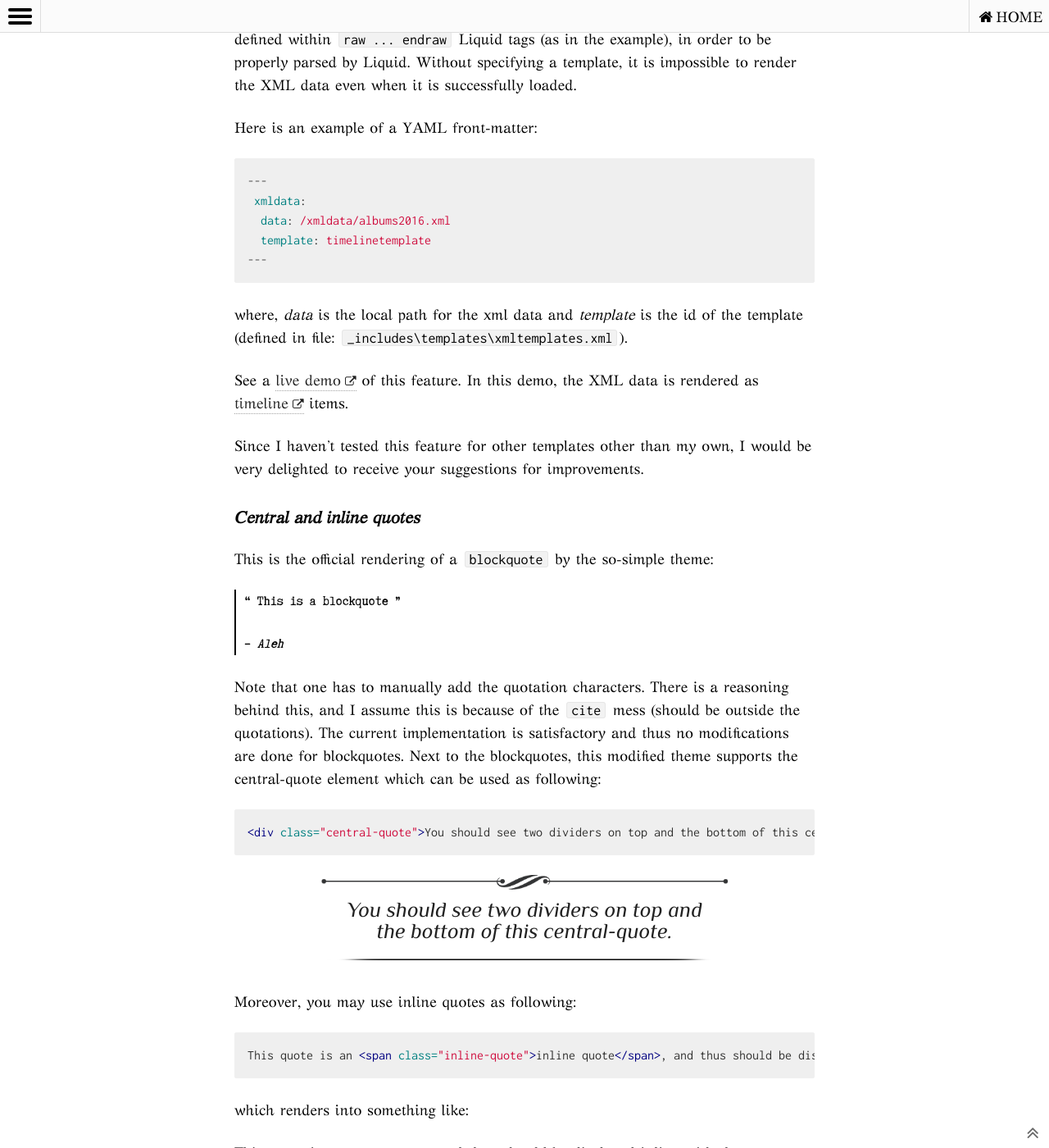
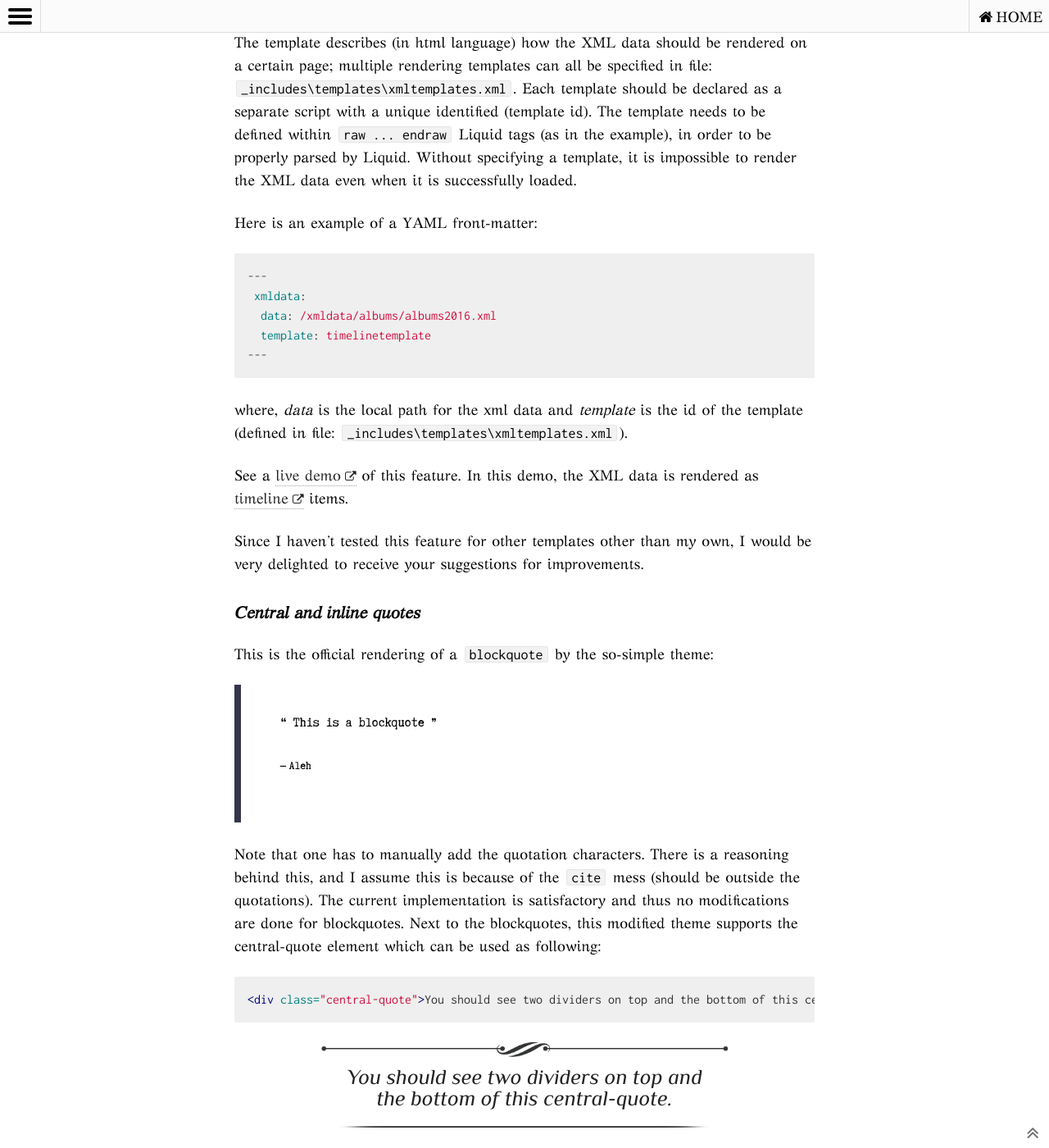
Before and after one commit to TheMicronaut/micronaut-theme, a Jekyll site: the page built from theme-setup/index.md, in a window 1280 px wide and 1400 px high, scrolled down 15593 px. Shown: the whole window at 82% size. Built offline with Jekyll 4.4.1, drawn with Linux system fonts in a browser that asks for light colours; nearby versions of some CDN libraries; formulas are drawn with MathJax 3.

Commit message:
sync quote formatting with original theme

````diff
--- a/_sass/_base.scss
+++ b/_sass/_base.scss
@@ -238,31 +238,26 @@ table {
 
 blockquote {
 	font-family: $quote-font;
-	//font-style: italic;
 	@include font-size(16);
-	padding-left: 10px;
-	border-left: 2px solid $black;
+    margin-right: 0;
+    margin-left: 0;
+	padding: 2em 3em;
+    background-color: $quote_background_color;
+	border-left: solid 0.5em #34374C;
 }
 
-/* for the moment, keep disabled...
-blockquote > p:first-child {
-    text-indent:-16px;
+blockquote, q {
+
+  footer, cite {
+    font-size: 85%;
+    font-style: normal;
+
+    &::before {
+      padding-right: 0.25rem;
+      content: "\2014";
+    }
+  }
 }
-blockquote > p:first-child:before {
-    content:"\201C";
-    line-height:1px;
-    padding-right:.1.8em;
-	font-size: 1.8rem !important;
-}
-blockquote > p:last-child:after {
-    content:"\201D";
-    line-height:1px;
-    margin-left:-.05em;
-	font-size: 1.8rem !important;
-}
-*/
-//* html blockquote * {text-indent:-6px;}
-/* fix IE6 */
 
 // Code
 // --------------------------------------------------
--- a/_sass/_variables.scss
+++ b/_sass/_variables.scss
@@ -45,6 +45,8 @@ $table-header-color       : lighten($table-background, 10);
 $table-hover-color        : darken($table-background, 2);
 $table-stripe-color       : darken($table-background, 8);
 $table-stripe-color-hover : darken($table-stripe-color, 10);
+
+$quote_background_color   : #fff;
 
 /* YIQ color contrast */
 $yiq-contrasted-dark-default    : #000 !default;
--- a/theme-setup/index.md
+++ b/theme-setup/index.md
@@ -448,7 +448,7 @@ Here is an example of a YAML front-matter:
 ```yaml
 ---
  xmldata:
-  data: /xmldata/albums2016.xml
+  data: /xmldata/albums/albums2016.xml
   template: timelinetemplate
 ---
 ```
@@ -464,7 +464,7 @@ This is the official rendering of a `blockquote`  by the so-simple theme:
 
 > &ldquo; This is a blockquote &rdquo;
 >
-> -- <cite>Aleh</cite>
+> <cite>Aleh</cite>
 
  Note that one has to manually add the quotation characters. There is a reasoning behind this, and I assume this is because of the `cite` mess (should be outside the quotations). The current implementation is satisfactory and thus no modifications are done for blockquotes. Next to the blockquotes, this modified theme supports the central-quote element which can be used as following:
 
````
